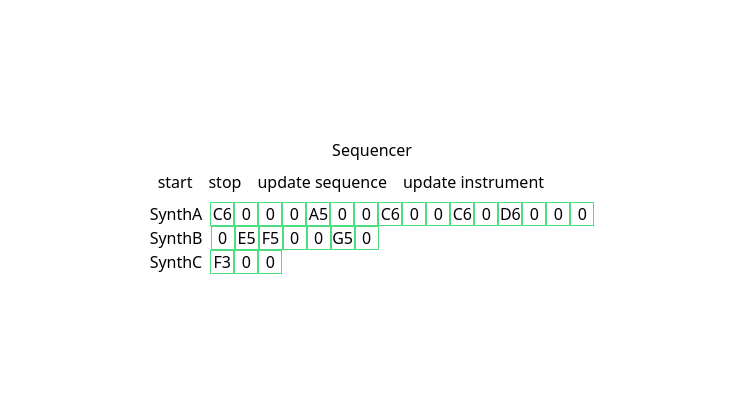
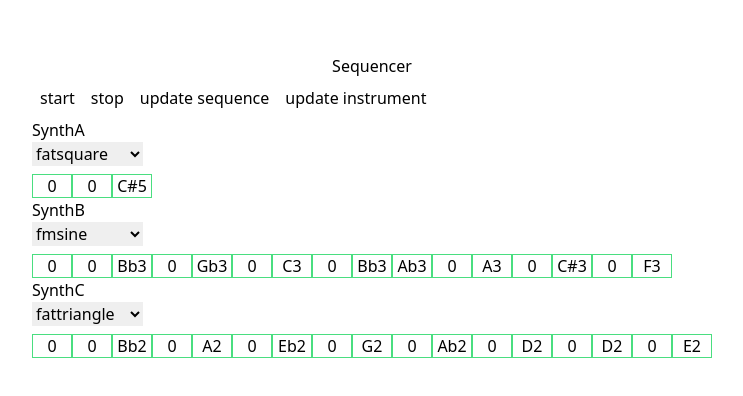
Before and after one commit to edwardhorsey/tone-sequencer, a Next.js app: page / in a window 1280 px wide. Shown: the part 194-590 px from the top of the page, without its empty margins (268-1011 px from the left). Built offline with nearby package versions, Linux system fonts and the light colour scheme.

Commit message:
create random sequences. update instrument osc type

```diff
--- a/src/components/DisplayLoops.tsx
+++ b/src/components/DisplayLoops.tsx
@@ -2,8 +2,20 @@ import { useMemo } from 'react';
 import { useTracks } from 'src/contexts/TracksContext';
 import { TrackNamesArray } from 'src/types/tracks';
 
+const omniOscillatorTypes = [
+    'fatsine',
+    'fatsquare',
+    'fatsawtooth',
+    'fattriangle',
+    'fatcustom',
+    'fmsine',
+    'fmsquare',
+    'fmsawtooth',
+    'fmtriangle',
+];
+
 export default function DisplayLoops() {
-    const { loops } = useTracks();
+    const { loops, updateInstrument, instrumentsRef } = useTracks();
 
     const loopsMemoised = useMemo(
         () =>
@@ -12,26 +24,50 @@ export default function DisplayLoops() {
 
                 if (loop) {
                     return (
-                        <article className="flex" key={trackName}>
+                        <article className="flex flex-col gap-2" key={trackName}>
+                            <div>
                                 <h2 className="mr-2">{trackName}</h2>
+                                {instrumentsRef && instrumentsRef.current && (
+                                    <select
+                                        defaultValue={instrumentsRef.current[trackName].oscillator.type}
+                                        onChange={(event) => {
+                                            const value = event.target.value;
+
+                                            if (value) {
+                                                updateInstrument(trackName, {
+                                                    oscillator: { type: event.target.value as any },
+                                                });
+                                            }
+                                        }}
+                                    >
+                                        {omniOscillatorTypes.map((oscType) => (
+                                            <option key={oscType} value={oscType}>
+                                                {oscType}
+                                            </option>
+                                        ))}
+                                    </select>
+                                )}
+                            </div>
+                            <div className="flex">
                                 {loop.map((step) =>
                                     step ? (
-                                    <span className="flex justify-center items-center border border-green-400 w-6 h-6 p-1">
+                                        <span className="flex justify-center items-center border border-green-400 w-10 h-6 p-1">
                                             {step.pitch}
                                         </span>
                                     ) : (
-                                    <span className="flex justify-center items-center border border-green-400 w-6 h-6 p-1">
+                                        <span className="flex justify-center items-center border border-green-400 w-10 h-6 p-1">
                                             0
                                         </span>
                                     ),
                                 )}
+                            </div>
                         </article>
                     );
                 }
 
                 return undefined;
             }),
-        [loops],
+        [loops, instrumentsRef, updateInstrument],
     );
 
     return <section className="flex flex-col items-start w-full">{loopsMemoised}</section>;
--- a/src/components/Sequencer.tsx
+++ b/src/components/Sequencer.tsx
@@ -6,7 +6,7 @@ function Sequencer(): JSX.Element {
     const { loopsDispatch, updateInstrument, start, stop } = useTracks();
 
     const updateSequence = (): void => {
-        loopsDispatch({ type: 'exampleUpdatedLoops' });
+        loopsDispatch({ type: 'randomLoops' });
     };
 
     const updateInstrumentOnClick = (): void => {
--- a/src/contexts/TracksContext.tsx
+++ b/src/contexts/TracksContext.tsx
@@ -1,40 +1,30 @@
 import { createContext, ReactNode, RefObject, useCallback, useContext, useEffect, useRef, useState } from 'react';
 import { emptyFunction } from 'src/lib/misc';
+import { SynthOptions } from 'tone';
 import { RecursivePartial } from 'tone/build/esm/core/util/Interface';
 import useReducerWithRef from '../lib/hooks/useReducerWithRef';
 import { playSequence } from '../lib/playSequence';
 import Tone from '../lib/tone';
-import { mockInitialLoops, mockUpdatedLoops } from '../mocks/exampleTracks';
+import { generateRandomLoop, initialLoops } from '../mocks/exampleTracks';
 import { Instruments, Loops } from '../types/sequencer';
 import { TrackNameType } from '../types/tracks';
 
-function createSynth() {
-    return new Tone.Synth().toDestination();
+function createSynth(options?: RecursivePartial<SynthOptions>) {
+    return new Tone.Synth(options).toDestination();
 }
-
-const initialLoops: Loops = {
-    [TrackNameType.SynthA]: mockInitialLoops[0],
-    [TrackNameType.SynthB]: mockInitialLoops[1],
-    [TrackNameType.SynthC]: mockInitialLoops[2],
-};
 
 type LoopsState = Loops;
 type LoopsDispatch = (action: LoopsReducerAction) => void;
-type LoopsReducerAction = { type: 'exampleUpdatedLoops' };
+type LoopsReducerAction = { type: 'exampleUpdatedLoops' } | { type: 'randomLoops' };
 
 const loopsReducer = (state: LoopsState, action: LoopsReducerAction): LoopsState => {
     switch (action.type) {
-        case 'exampleUpdatedLoops': {
-            const updated = {
-                [TrackNameType.SynthA]:
-                    state[TrackNameType.SynthA] === mockUpdatedLoops[0] ? mockInitialLoops[0] : mockUpdatedLoops[0],
-                [TrackNameType.SynthB]:
-                    state[TrackNameType.SynthB] === mockUpdatedLoops[1] ? mockInitialLoops[1] : mockUpdatedLoops[1],
-                [TrackNameType.SynthC]:
-                    state[TrackNameType.SynthC] === mockUpdatedLoops[2] ? mockInitialLoops[2] : mockUpdatedLoops[2],
+        case 'randomLoops': {
+            return {
+                [TrackNameType.SynthA]: generateRandomLoop(5),
+                [TrackNameType.SynthB]: generateRandomLoop(3),
+                [TrackNameType.SynthC]: generateRandomLoop(2),
             };
-
-            return updated;
         }
         default: {
             throw new Error(`Action - ${action} - not matched`);
@@ -77,9 +67,21 @@ export function TracksProvider(props: { children: ReactNode }): JSX.Element {
 
     const initialiseInstruments = useCallback(() => {
         instrumentsRef.current = {
-            [TrackNameType.SynthA]: createSynth(),
-            [TrackNameType.SynthB]: createSynth(),
-            [TrackNameType.SynthC]: createSynth(),
+            [TrackNameType.SynthA]: createSynth({
+                oscillator: {
+                    type: 'fatsquare',
+                },
+            }),
+            [TrackNameType.SynthB]: createSynth({
+                oscillator: {
+                    type: 'fmsine',
+                },
+            }),
+            [TrackNameType.SynthC]: createSynth({
+                oscillator: {
+                    type: 'fattriangle',
+                },
+            }),
         };
     }, []);
 
--- a/src/mocks/exampleTracks.ts
+++ b/src/mocks/exampleTracks.ts
@@ -1,48 +1,116 @@
-import { Loop } from '../types/sequencer';
+import { Loop, Loops } from '../types/sequencer';
 
-export const mockInitialLoops: Loop[] = [
-    [
-        { pitch: 'C6' },
+export function bresenhamEuclidean(onsets: number, totalPulses: number) {
+    const onsetsFixed = onsets + 1;
+    let previous = 0;
+    const pattern = [];
+
+    for (let i = 0; i < totalPulses; i += 1) {
+        const xVal = Math.floor((onsetsFixed / totalPulses) * i);
+        pattern.push(xVal === previous ? 0 : 1);
+        previous = xVal;
+    }
+
+    return pattern;
+}
+
+export default bresenhamEuclidean;
+
+const pitches = ['C', 'C#', 'D', 'Eb', 'E', 'F', 'Gb', 'G', 'Ab', 'A', 'Bb', 'B'];
+
+export function generateRandomLoop(octave = 3) {
+    const division = Math.round(Math.random() * 15) + 2;
+    const onset = Math.floor(division / 2);
+    const euclideanRhythm = bresenhamEuclidean(onset, division);
+
+    const loop: Loop = euclideanRhythm.map((note) => {
+        if (note === 0) {
+            return false;
+        }
+
+        const pitch = pitches[Math.round(Math.random() * (pitches.length - 1))] + String(octave);
+
+        return { pitch };
+    });
+
+    return loop;
+}
+
+export const initialLoops: Loops = {
+    SynthA: [
         false,
         false,
-        false,
-        { pitch: 'A5' },
+        {
+            pitch: 'C#5',
+        },
+    ],
+    SynthB: [
         false,
         false,
-        { pitch: 'C6' },
+        {
+            pitch: 'Bb3',
+        },
+        false,
+        {
+            pitch: 'Gb3',
+        },
+        false,
+        {
+            pitch: 'C3',
+        },
+        false,
+        {
+            pitch: 'Bb3',
+        },
+        {
+            pitch: 'Ab3',
+        },
+        false,
+        {
+            pitch: 'A3',
+        },
+        false,
+        {
+            pitch: 'C#3',
+        },
+        false,
+        {
+            pitch: 'F3',
+        },
+    ],
+    SynthC: [
         false,
         false,
-        { pitch: 'C6' },
+        {
+            pitch: 'Bb2',
+        },
         false,
-        { pitch: 'D6' },
+        {
+            pitch: 'A2',
+        },
         false,
+        {
+            pitch: 'Eb2',
+        },
         false,
+        {
+            pitch: 'G2',
+        },
         false,
+        {
+            pitch: 'Ab2',
+        },
+        false,
+        {
+            pitch: 'D2',
+        },
+        false,
+        {
+            pitch: 'D2',
+        },
+        false,
+        {
+            pitch: 'E2',
+        },
     ],
-    [false, { pitch: 'E5' }, { pitch: 'F5' }, false, false, { pitch: 'G5' }, false],
-    [{ pitch: 'F3' }, false, false],
-];
-
-export const mockUpdatedLoops: Loop[] = [
-    [
-        { pitch: 'C5' },
-        false,
-        false,
-        false,
-        false,
-        { pitch: 'A5' },
-        false,
-        false,
-        { pitch: 'F#5' },
-        false,
-        false,
-        { pitch: 'B5' },
-        false,
-        { pitch: 'C4' },
-        false,
-        false,
-        false,
-    ],
-    [false, { pitch: 'C5' }, { pitch: 'D5' }, false, false, { pitch: 'E5' }, false],
-    [{ pitch: 'A3' }, false, false],
-];
+};
```
Lines whose indentation alone changed are shown as unchanged.
